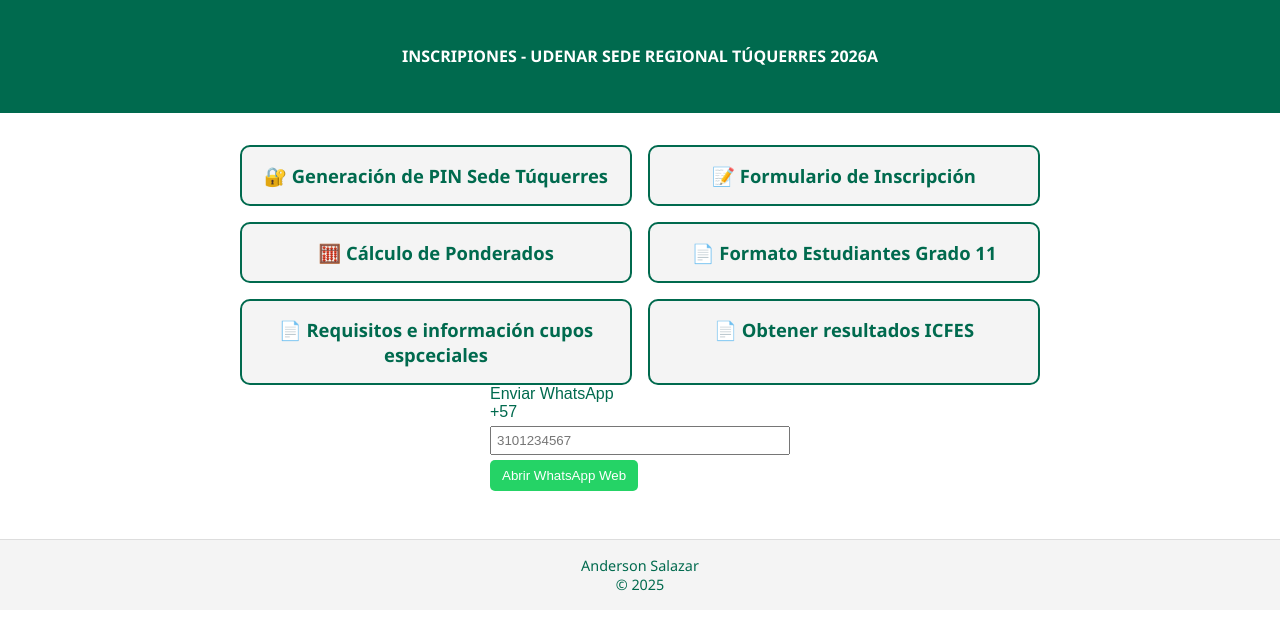
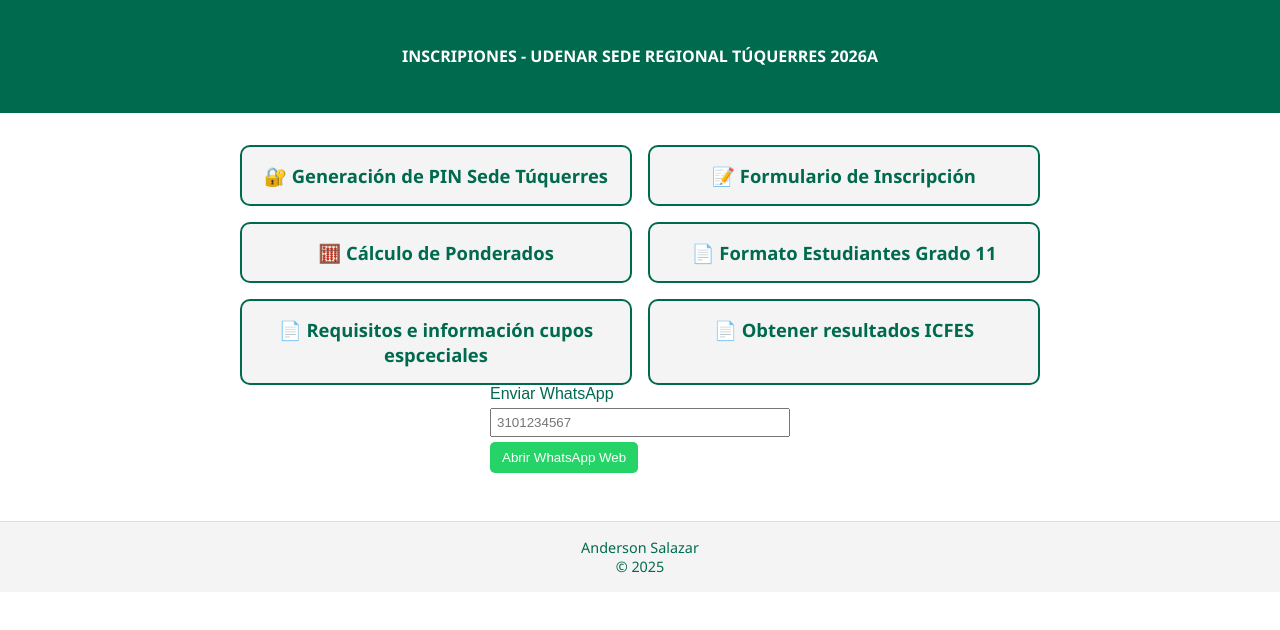
Before and after one commit to Anderzon00/sitio, a plain HTML site: page index.html in a window 1280 px wide. Drawn offline with Linux system fonts and the light colour scheme.

Commit message:
Update index.html

```diff
--- a/index.html
+++ b/index.html
@@ -124,7 +124,7 @@
 
   <div style="font-family: Arial; max-width: 300px;">
   <label for="numero">Enviar WhatsApp</label><br>
-  <span>+57</span>
+  <span> </span>
   <input id="numero" type="tel" placeholder="3101234567" style="padding:5px; margin:5px 0; width: 100%;">
   <button onclick="enviarWhatsApp()" style="background:#25D366; color:white; padding:8px 12px; border:none; border-radius:5px; cursor:pointer;">
     Abrir WhatsApp Web
```
